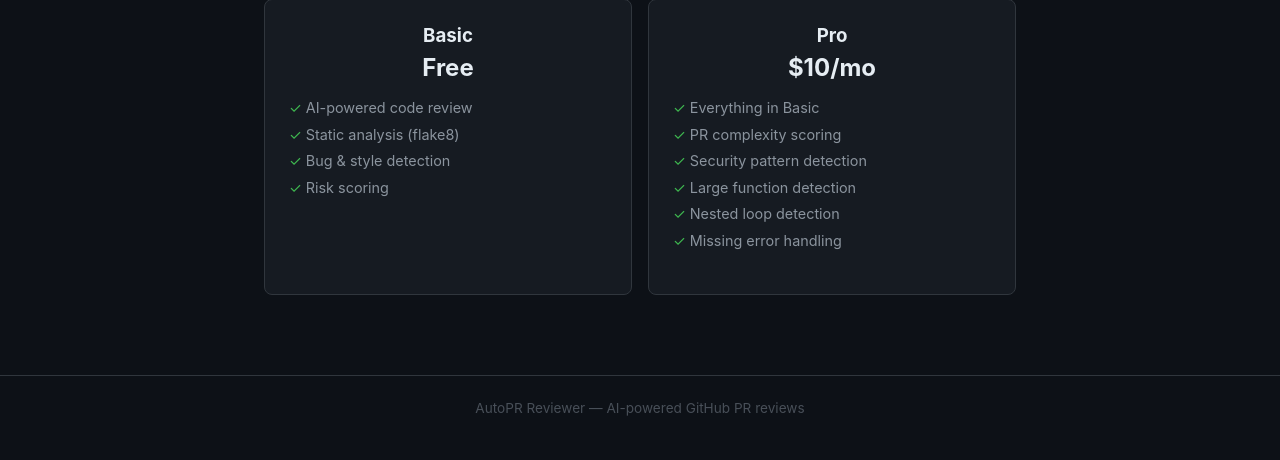
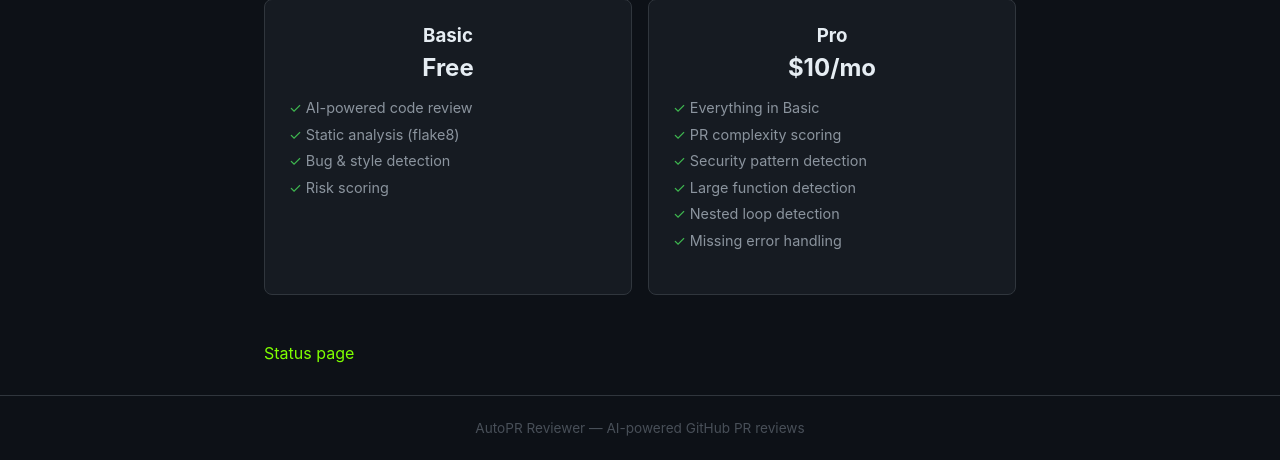
Before and after one commit to geekgod382/AutoPR_Reviewer, a FastAPI app: template app/templates/landing.html in a window 1280 px wide. Shown: the part 672-1132 px from the top of the page. Before the commit the page ends 1088 px from the top, so only its background shows below. Run offline with FastAPI, Linux system fonts and the light colour scheme; the template is opened without the code that fills it, so the values that code supplies are empty; parts of the project's set-up code (start-up, migrations or seed data) failed here and were passed over.

Commit message:
added url to status page

```diff
--- a/app/templates/landing.html
+++ b/app/templates/landing.html
@@ -162,6 +162,10 @@
     </div>
 </div>
 
+<div>
+    <a href="https://stats.uptimerobot.com/f3AQQEDMx6" style="text-align: left; color: chartreuse;">Status page</a>
+</div>
+
 <script>
     const isLoggedIn = {{ 'true' if user else 'false' }};
     const oauthEnabled = {{ 'true' if oauth_enabled else 'false' }};
```
